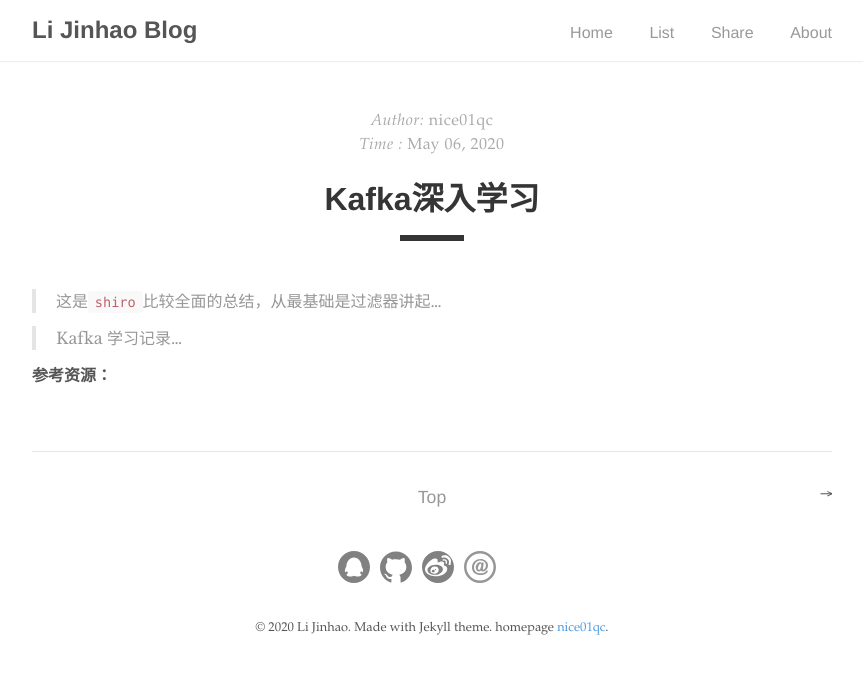
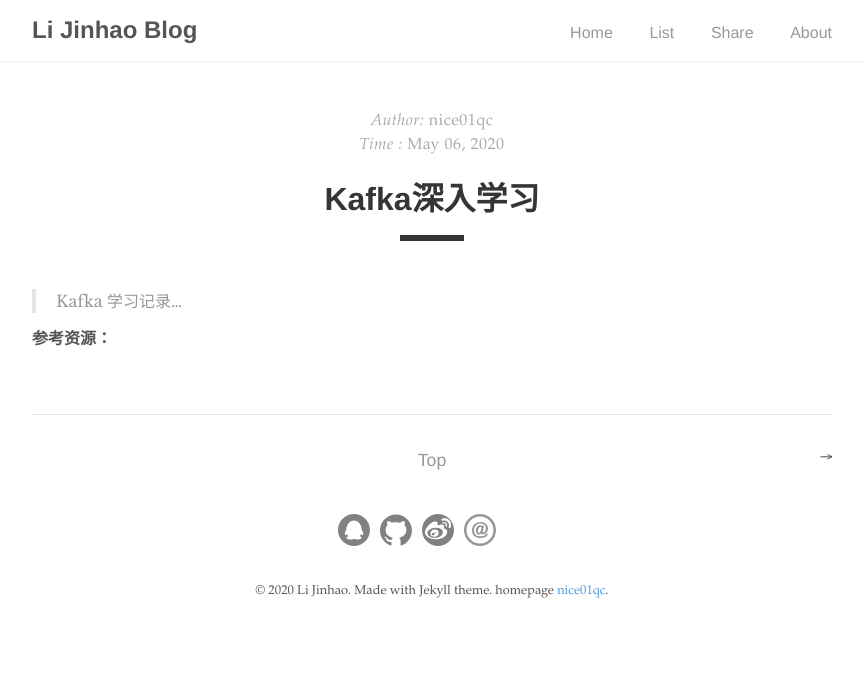
Before and after one commit to nice01qc/nice01qc.github.io, a Jekyll site: the page built from _posts/2020-05-06-Kafka深入学习.md, in a window 1280 px wide. Shown: the top 674 px of the page, without its empty margins (208-1071 px from the left). Built offline with Jekyll 4.4.1, drawn with Linux system fonts in a browser that asks for light colours.

Commit message:
update at : Wed, 06 May 2020 20:17:53 +0800

```diff
--- a/_posts/2020-05-06-Kafka深入学习.md
+++ b/_posts/2020-05-06-Kafka深入学习.md
@@ -5,8 +5,6 @@
 categories: "Middleware"
 excerpt_separator: "..."
 ---
-
-> 这是`shiro`比较全面的总结，从最基础是过滤器讲起...
 
 > Kafka 学习记录...
 >
```
